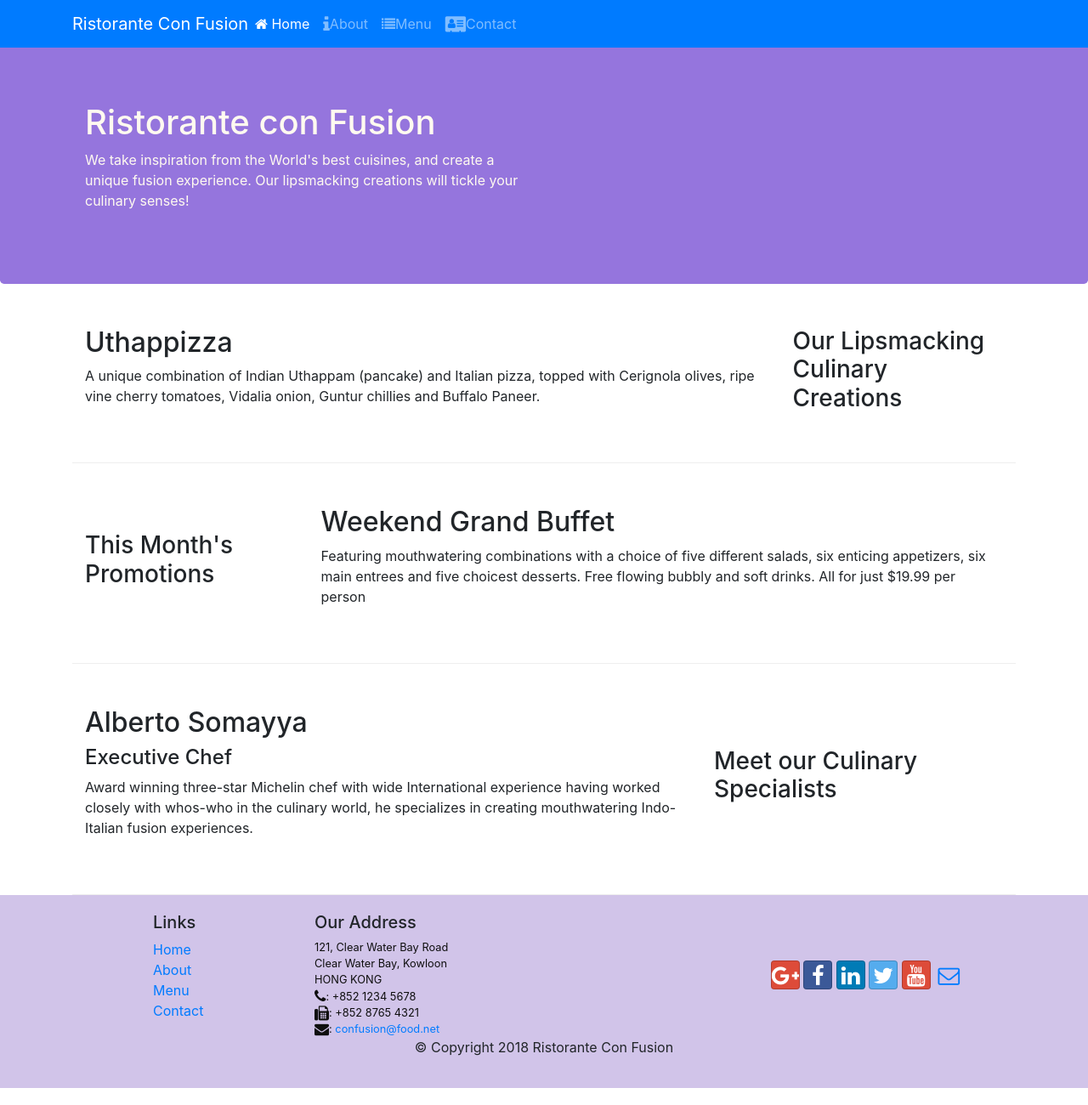
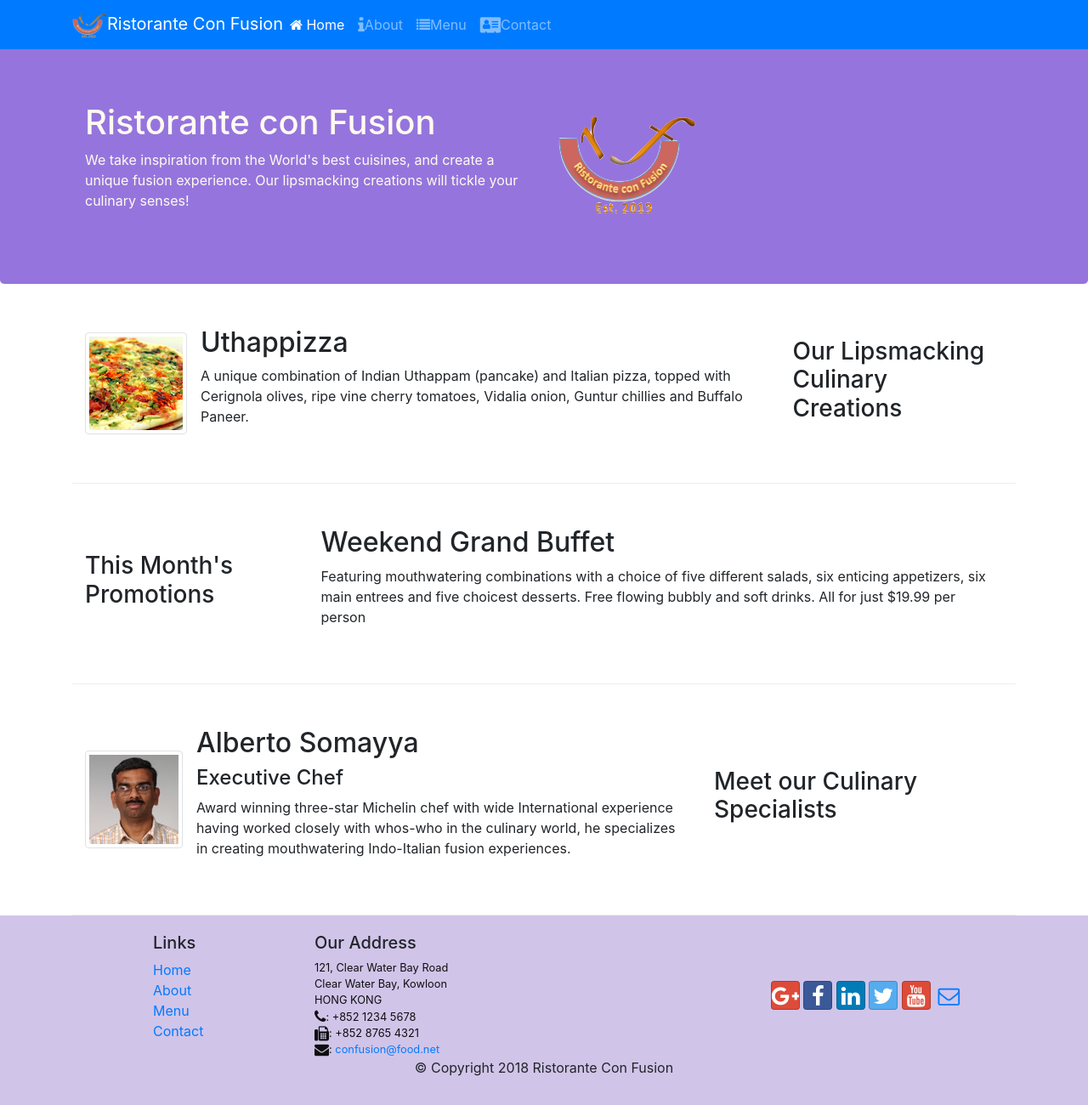
Before and after one commit to Anoopkumar7769/Front-End-Web-UI-Frameworks--Course1, a website: page index.html in a window 1280 px wide. Shown: the whole page at 85% size. Drawn offline with nearby package versions, Linux system fonts and the light colour scheme.

Commit message:
Images and Media

```diff
--- a/index.html
+++ b/index.html
@@ -21,7 +21,7 @@
     <button class="navbar-toggler" type="button" data-toggle="collapse" data-target="#Navbar">
         <span class="navbar-toggler-icon"></span>
     </button>
-       <a class="navbar-brand mr-auto" href="#">Ristorante Con Fusion   </a>
+       <a class="navbar-brand mr-auto" href="#"><img src="img/logo.png" height="30" width="41">Ristorante Con Fusion</a>
        <div class="collapse navbar-collapse" id="Navbar">
        <ul class="navbar-nav mr-auto">
            <li class="nav-item active"><a class="nav-link" href="#"><span class="fa fa-home"></span> Home</a></li>
@@ -39,7 +39,8 @@
                     <h1>Ristorante con Fusion</h1>
                     <p>We take inspiration from the World's best cuisines, and create a unique fusion experience. Our lipsmacking creations will tickle your culinary senses!</p>
                 </div>
-                <div class="col-12 col-sm">
+                <div class="col-12 col-sm align-self-center">
+                    <img src="img/logo.png" class="img-fluid">
                 </div>
             </div>
         </div>
@@ -51,8 +52,18 @@
                 <h3>Our Lipsmacking Culinary Creations</h3>
             </div>
             <div class="col col-sm order-sm-first col-md">
-                <h2>Uthappizza</h2>
-                <p>A unique combination of Indian Uthappam (pancake) and Italian pizza, topped with Cerignola olives, ripe vine cherry tomatoes, Vidalia onion, Guntur chillies and Buffalo Paneer.</p>
+                <div class="media">
+                    <img class="d-flex mr-3 img-thumbnail align-self-center"
+                            src="img/uthappizza.png" alt="Uthappizza">
+                    <div class="media-body">
+                        <h2 class="mt-0">Uthappizza</h2>
+                        <p class="d-none d-sm-block">A unique combination of Indian Uthappam (pancake) and
+                            Italian pizza, topped with Cerignola olives, ripe vine
+                            cherry tomatoes, Vidalia onion, Guntur chillies and
+                            Buffalo Paneer.</p>
+                    </div>
+                </div>
+
             </div>
         </div>
 
@@ -72,9 +83,19 @@
                 <h3>Meet our Culinary Specialists</h3>
             </div>
             <div class="col col-sm order-sm-first col-md">
-                <h2>Alberto Somayya</h2>
-                <h4>Executive Chef</h4>
-                <p>Award winning three-star Michelin chef with wide International experience having worked closely with whos-who in the culinary world, he specializes in creating mouthwatering Indo-Italian fusion experiences. </p>
+                 <div class="media">
+                    <img class="d-flex mr-3 img-thumbnail align-self-center"
+                            src="img/alberto.png" alt="Alberto Somayya">
+                    <div class="media-body">
+                        <h2 class="mt-0">Alberto Somayya</h2>
+                        <h4>Executive Chef</h4>
+                        <p class="d-none d-sm-block">Award winning three-star Michelin chef with wide
+                            International experience having worked closely with
+                            whos-who in the culinary world, he specializes in
+                            creating mouthwatering Indo-Italian fusion experiences.
+                            </p>
+                    </div>
+                </div>
             </div>
         </div>
     </div>
```
Also changed, not shown: aboutus.html (+3 -2 lines), contactus.html (+3 -2 lines), img/alberto.png (added), img/buffet.png (added), img/logo.png (added), img/uthappizza.png (added), 1 other file.
